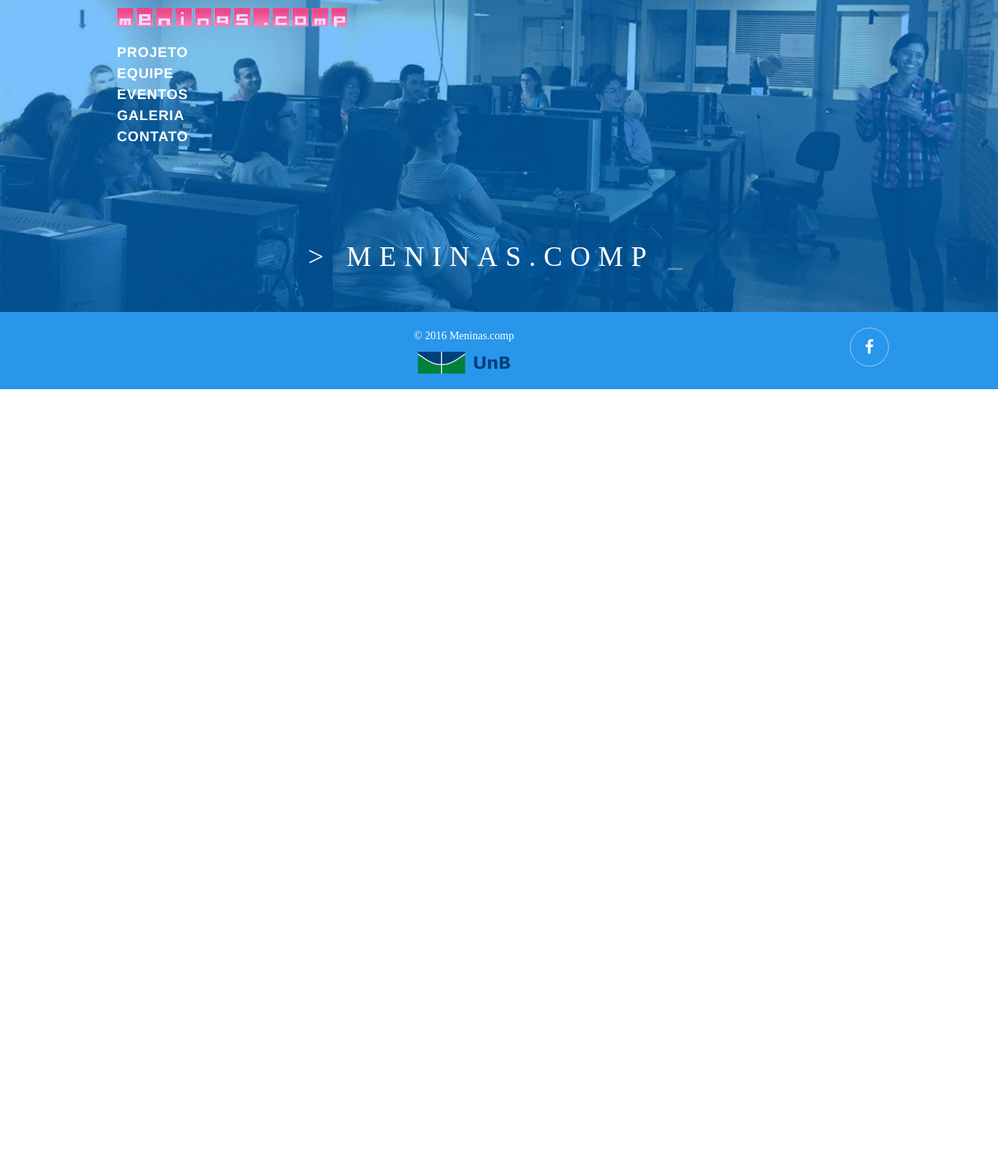
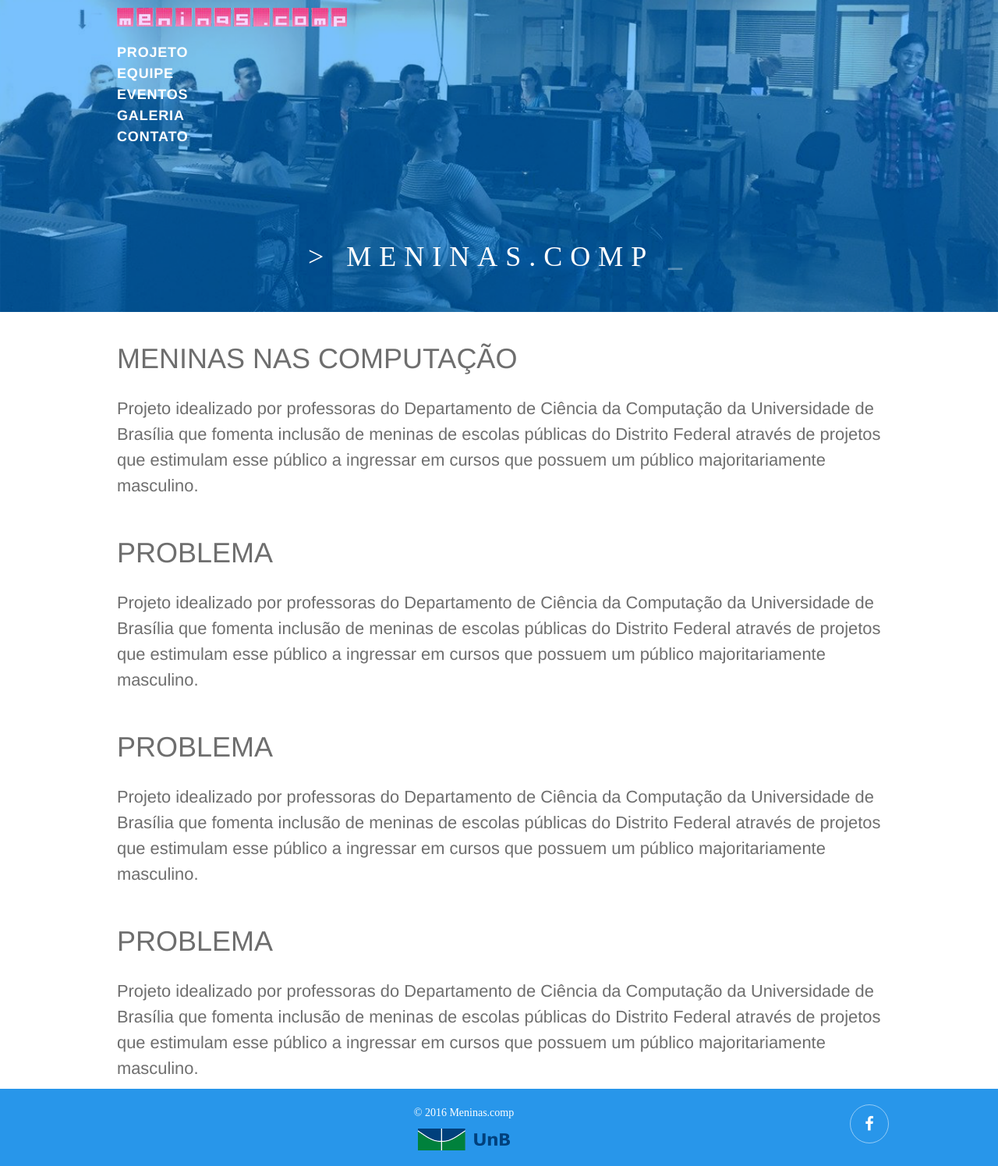
Before and after one commit to Dayof/meninas.comp, a Flask app: page / in a window 1280 px wide. Shown: the whole page at 78% size. Before the commit the page ends 499 px from the top, so only its background shows below. Run offline with Flask 2, Linux system fonts and the light colour scheme; style sheets or scripts are compiled from the project's sources; some libraries are stand-ins or nearby versions.

Commit message:
other sublinks menus sketchs

```diff
--- a/meninascomp/meninascomp.py
+++ b/meninascomp/meninascomp.py
@@ -26,13 +26,32 @@
 DESC = {'titulo': 'Meninas.comp',
        'foto': 'logo.png'}
 
-
 @app.route('/')
 def index():
     # db = get_db()
     # cur = db.execute('select title, text from entries order by id desc')
     # entries = cur.fetchall()
-    return render_template('welcome.html', index_data=DESC)
+    return render_template('weare.html', index_data=DESC)
+
+@app.route('/weare')
+def weAre():
+    return render_template('weare.html', index_data=DESC)
+
+@app.route('/team')
+def team():
+    return render_template('team.html', index_data=DESC)
+
+@app.route('/gallery')
+def gallery():
+    return render_template('gallery.html', index_data=DESC)
+
+@app.route('/events')
+def events():
+    return render_template('events.html', index_data=DESC)
+
+@app.route('/contact')
+def contact():
+    return render_template('contact.html', index_data=DESC)
 
 if __name__ == '__main__':
     app.run(debug=True)
--- a/meninascomp/static/sass/_global.scss
+++ b/meninascomp/static/sass/_global.scss
@@ -20,6 +20,11 @@
 
 ul {
   list-style-type: none;
+}
+
+.page {
+  width: 100%;
+  overflow: hidden;
 }
 
 .top-bar, .top-bar ul {
@@ -117,15 +122,39 @@
   @extend %visuallyhidden;
 }
 
+.content {
+  display: block;
+  margin: 0;
+  background-color: $background-color;
+  max-width: 100%;
+  padding: 0;
+}
+
+.mid-content {
+  display: block;
+  margin-right: 0%;
+  width: 100%;
+  color: $base-header-color;
+  padding: 2rem 0 0 2rem;
+
+  h1 {
+    @include padding-bottom-size(30px);
+    text-transform: uppercase;
+  }
+
+  .we-are-desc {
+    @include margin-bottom-size(15px);
+    @include font-size(35px);
+  }
+}
+
 .footer {
-  background-color: $base-blue;
-  position: relative;
   background-size: 1.25rem;
   background-position: bottom center;
   text-align: center;
   font-family: Rockwell;
   color: $base-white;
-  text-align: center;
+  background-color: $base-blue;
 }
 
 .footer-actions {
@@ -179,6 +208,7 @@
   }
 }
 
+
 // .sidebar {
 //   @include bp-small {
 //     margin: $no-margin;
@@ -198,8 +228,6 @@
 //   }
 // }
 
-// .page           { margin: 2em auto; width: 35em; border: 5px solid #ccc;
-// padding: 0.8em; background: white; }
 // .entries        { list-style: none; margin: 0; padding: 0; }
 // .entries li     { margin: 0.8em 1.2em; }
 // .entries li h2  { margin-left: -1em; }
--- a/meninascomp/static/sass/_mixins.scss
+++ b/meninascomp/static/sass/_mixins.scss
@@ -7,6 +7,17 @@
   font-size: $size;
   font-size: calculateRem($size);
 }
+
+@mixin padding-bottom-size($size) {
+  padding-bottom: $size;
+  padding-bottom: calculateRem($size);
+}
+
+@mixin margin-bottom-size($size) {
+  margin-bottom: $size;
+  margin-bottom: calculateRem($size);
+}
+
 
 @mixin bp-large {
   @media only screen and (max-width: 60em) {
--- a/meninascomp/static/sass/_variables.scss
+++ b/meninascomp/static/sass/_variables.scss
@@ -8,3 +8,4 @@
 $no-margin: 0;
 $litte-margin: 0 2% 0 0;
 $base-white: rgb(255, 255, 255);
+$base-header-color: rgb(110, 110, 110);
--- a/meninascomp/templates/home.html
+++ b/meninascomp/templates/home.html
@@ -28,11 +28,11 @@
             <div class="top-bar-right top-bar-right-mobile"></div>
             <div class="top-bar-right top-bar-right-desktop mobile-menu">
               <ul class="menu">
-                <li><a href=".">Projeto</a></li>
-                <li><a href=".">Equipe</a></li>
-                <li><a href=".">Eventos</a></li>
-                <li><a href=".">Galeria</a></li>
-                <li><a href=".">Contato</a></li>
+                <li><a href="{{ url_for('weAre') }}">Projeto</a></li>
+                <li><a href="{{ url_for('team') }}">Equipe</a></li>
+                <li><a href="{{ url_for('events') }}">Eventos</a></li>
+                <li><a href="{{ url_for('gallery') }}">Galeria</a></li>
+                <li><a href="{{ url_for('contact') }}">Contato</a></li>
               </ul>
             </div>
           </nav>
--- /dev/null
+++ b/meninascomp/templates/weare.html
@@ -0,0 +1,27 @@
+{% extends "home.html" %}
+{% block body %}
+  <div class="mid-content">
+    <div class="we-are-text row">
+      <h1 class="we-are-header">Meninas nas Computação</h1>
+        <p class="we-are-desc">Projeto idealizado por professoras do Departamento de Ciência da Computação da Universidade de Brasília que fomenta inclusão de meninas de escolas públicas do Distrito Federal através de projetos que estimulam esse público a ingressar em cursos que possuem um público majoritariamente masculino.</p>
+    </div>
+  </div>
+  <div class="mid-content chart">
+    <div class="we-are-text row">
+      <h1 class="we-are-header">Problema</h1>
+          <p class="we-are-desc">Projeto idealizado por professoras do Departamento de Ciência da Computação da Universidade de Brasília que fomenta inclusão de meninas de escolas públicas do Distrito Federal através de projetos que estimulam esse público a ingressar em cursos que possuem um público majoritariamente masculino.</p>
+    </div>
+  </div>
+  <div class="mid-content chart">
+    <div class="we-are-text row">
+      <h1 class="we-are-header">Problema</h1>
+          <p class="we-are-desc">Projeto idealizado por professoras do Departamento de Ciência da Computação da Universidade de Brasília que fomenta inclusão de meninas de escolas públicas do Distrito Federal através de projetos que estimulam esse público a ingressar em cursos que possuem um público majoritariamente masculino.</p>
+    </div>
+  </div>
+  <div class="mid-content chart">
+    <div class="we-are-text row">
+      <h1 class="we-are-header">Problema</h1>
+          <p class="we-are-desc">Projeto idealizado por professoras do Departamento de Ciência da Computação da Universidade de Brasília que fomenta inclusão de meninas de escolas públicas do Distrito Federal através de projetos que estimulam esse público a ingressar em cursos que possuem um público majoritariamente masculino.</p>
+    </div>
+  </div>
+{% endblock %}
--- a/meninascomp/templates/welcome.html
+++ /dev/null
@@ -1,4 +0,0 @@
-{% extends "home.html" %}
-{% block body %}
-    <!-- <img class="element" src="static/img/{{ index_data.foto }}" alt="{{ index_data.titulo }}"> -->
-{% endblock %}
```
Also changed, not shown: meninascomp/static/public/main.css (+62 -27 lines), meninascomp/templates/contact.html (added, +7 -0 lines), meninascomp/templates/events.html (added, +7 -0 lines), meninascomp/templates/gallery.html (added, +7 -0 lines), meninascomp/templates/team.html (added, +7 -0 lines), meninascomp/static/public/main.min.css.
